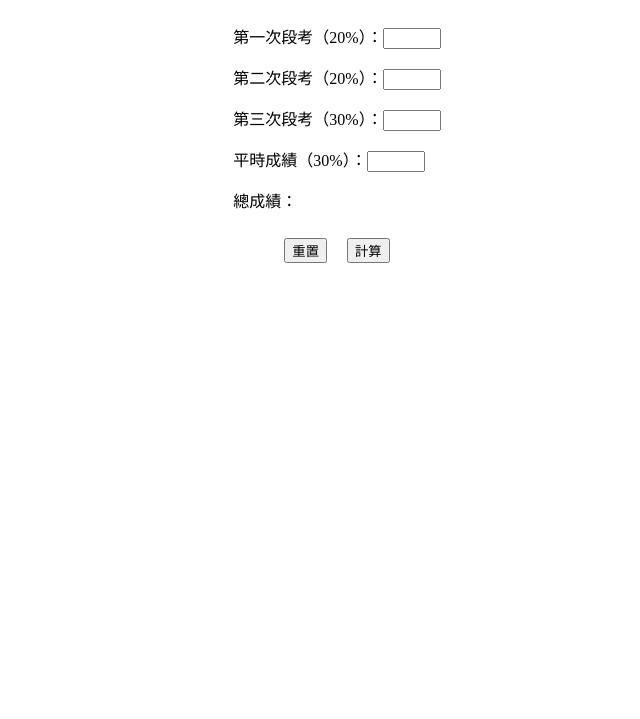
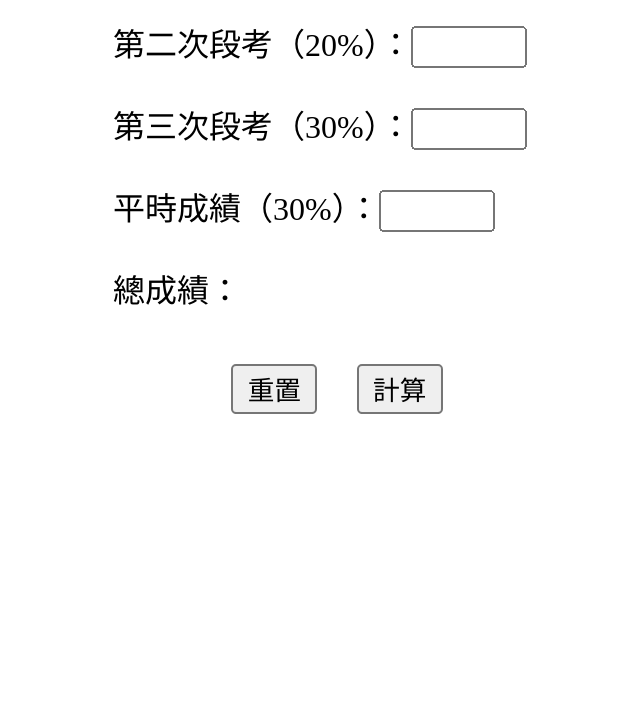
Before and after one commit to Redeyes65987/grade.github.io, a plain HTML site: page index.html in a window 1280 px wide. Shown: the part 81-800 px from the top of the page, without its empty margins (303-943 px from the left). Drawn offline with Linux system fonts and the light colour scheme.

Commit message:
Update index.html

```diff
--- a/index.html
+++ b/index.html
@@ -17,12 +17,18 @@
         .center {
             display: flex;
             justify-content: center;
+            align-items: center;
+        }
+
+        .container {
+            transform: scale(2);
         }
     </style>
 </head>
 <body>
+    <div class="center">
+        <div class="container">
             <h1>高中成績計算器</h1>
-    <div class="center">
             <form id="form">
                 <p>第一次段考（20%）：<input type="number" id="test1" min="0" max="100" required></p>
                 <p>第二次段考（20%）：<input type="number" id="test2" min="0" max="100" required></p>
@@ -34,6 +40,7 @@
                     <button type="button" id="calculate">計算</button>
                 </div>
             </form>
+        </div>
     </div>
     <script>
         // 獲取元素
```
Lines whose indentation alone changed are shown as unchanged.
